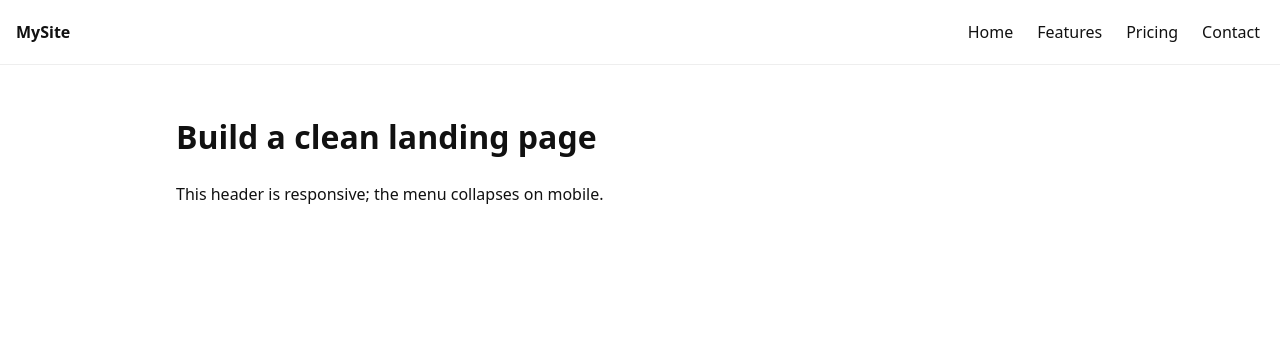
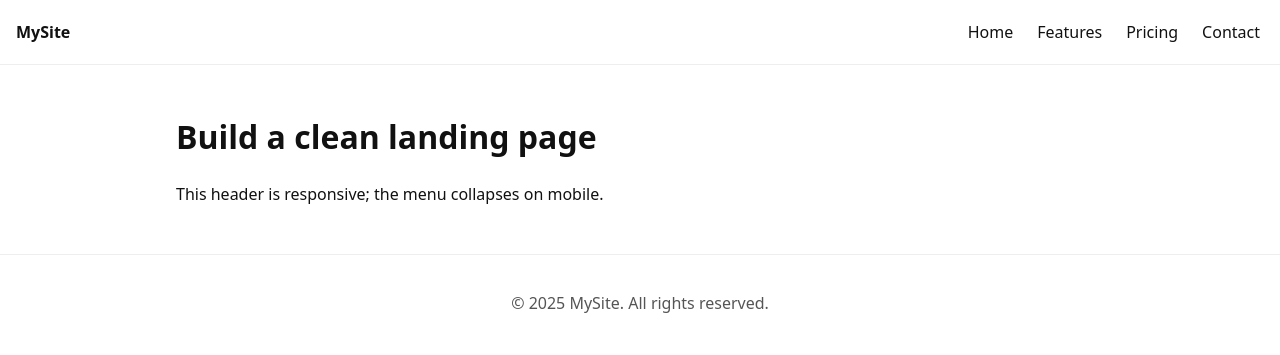
Before and after one commit to tapasvi8/landing-page, a plain HTML site: page index.html in a window 1280 px wide. Drawn offline with Linux system fonts and the light colour scheme.

Commit message:
feat(footer): add footer with current year

```diff
--- a/css/style.css
+++ b/css/style.css
@@ -29,3 +29,10 @@ body { margin: 0; font: 16px/1.5 system-ui, -apple-system, Segoe UI, Roboto, Hel
   .site-header { gap: 2rem; }
   .nav { display: flex !important; flex-direction: row; justify-content: flex-end; gap: 1rem; }
 }
+.site-footer {
+    border-top: 1px solid #eee;
+    margin-top: 3rem;
+    padding: 1.25rem;
+    text-align: center;
+    color: #555;
+  }
--- a/index.html
+++ b/index.html
@@ -22,7 +22,9 @@
     <h1>Build a clean landing page</h1>
     <p>This header is responsive; the menu collapses on mobile.</p>
   </main>
-
+  <footer class="site-footer">
+    <p>&copy; <span id="year"></span> MySite. All rights reserved.</p>
+  </footer>
   <script src="js/main.js"></script>
 </body>
 </html>
--- a/js/main.js
+++ b/js/main.js
@@ -9,3 +9,4 @@ if (btn && nav) {
     btn.setAttribute("aria-expanded", String(isOpen));
   });
 }
+document.getElementById("year")?.append(new Date().getFullYear());
```
